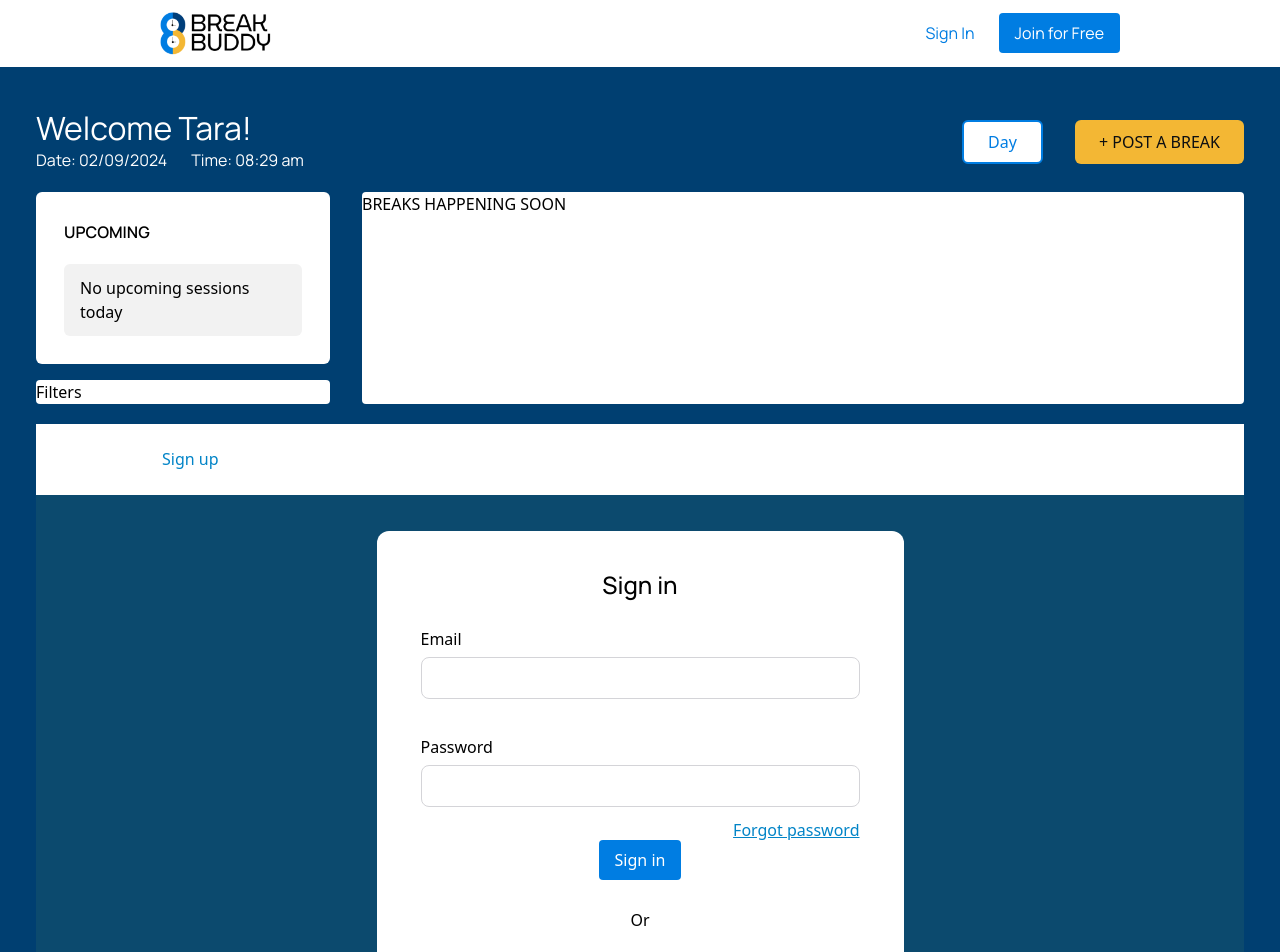
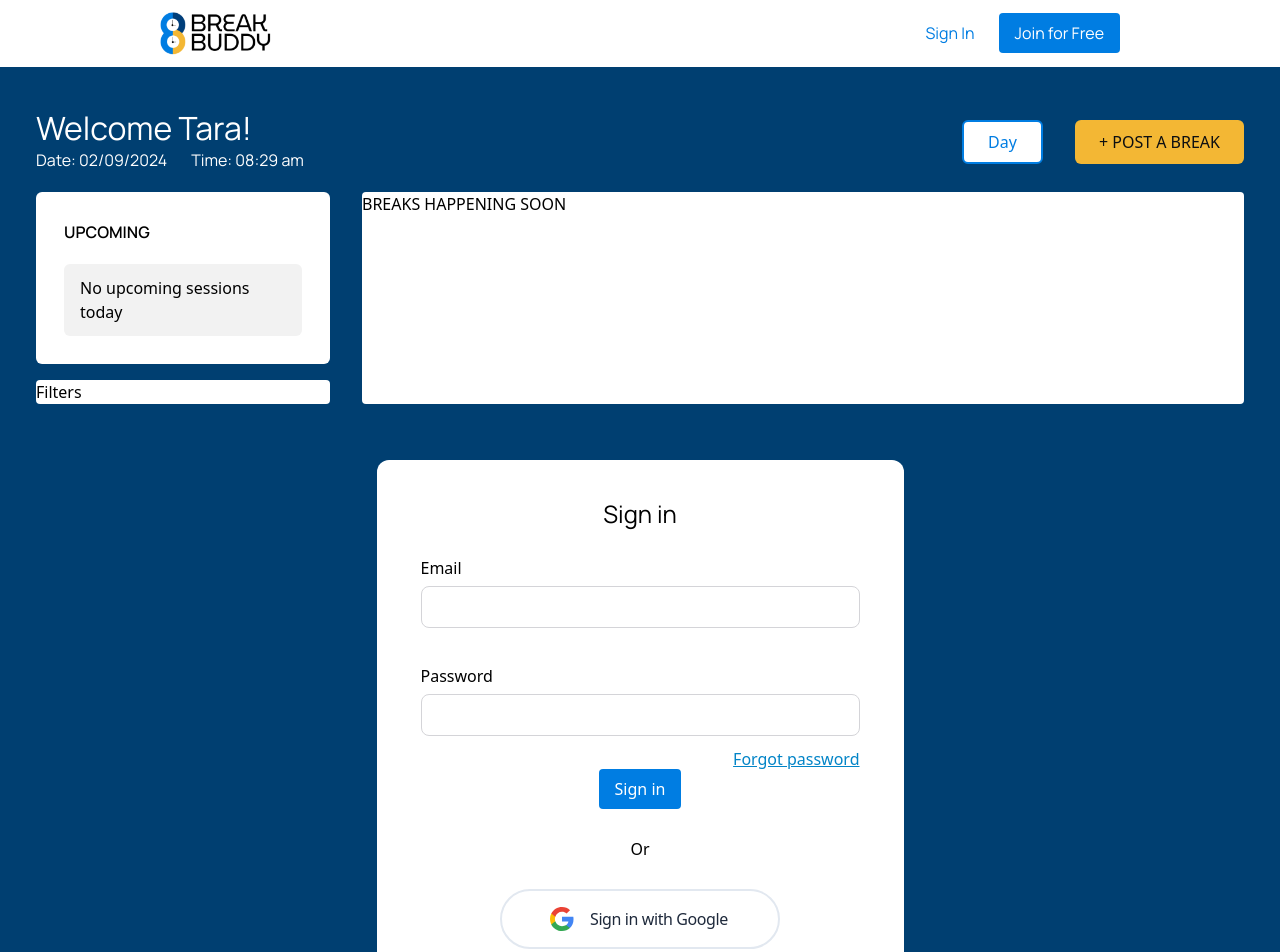
Before and after one commit to Break-Buddy/Break-Buddy-React, a React (Vite) app: page /home in a window 1280 px wide. Shown: the top 952 px of the page. Built offline with nearby package versions, Linux system fonts and the light colour scheme; the HTML template or start-up script is replaced by a standard one.

Commit message:
removed  background color and header

```diff
--- a/src/components/SignInPage.jsx
+++ b/src/components/SignInPage.jsx
@@ -4,13 +4,8 @@ import { FacebookIcon, GoogleIcon, WindowsIcon } from "./Icons";
 
 function SignInPage() {
   return (
-    <header className="flex flex-col pb-10 text-base font-medium whitespace-nowrap bg-sky-900">
-      <div className="flex justify-center items-center px-16 py-3.5 w-full text-sky-600 bg-white leading-[119%] max-md:px-5 max-md:max-w-full">
-        <div className="flex gap-5 justify-between w-full max-w-[980px] max-md:flex-wrap max-md:max-w-full">
-        <div className="self-end p-3">Sign up</div>
-        </div>
-      </div>
-      <form className="flex flex-col items-center self-center p-11 mt-9 max-w-full text-black bg-white rounded-xl w-[527px] max-md:px-5">
+    <header className="flex flex-col pb-10 text-base">
+        <form className="flex flex-col items-center self-center p-11 mt-9 max-w-full text-black bg-white rounded-xl w-[527px] max-md:px-5">
         <h2 className="text-2xl leading-5">Sign in</h2>
         <label className="self-stretch mt-8 max-md:max-w-full">Email</label>
         <input
```
